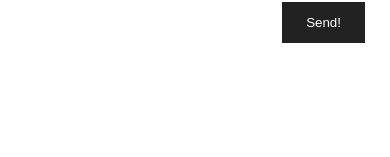
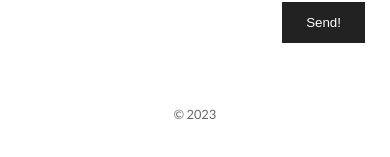
Before and after one commit to brayenid/bryn-web, a Vue app: page /contact in a window 390 px wide. Shown: the part 615-772 px from the top of the page. Built offline with nearby package versions, Linux system fonts and the light colour scheme.

Commit message:
Fix Menu Hamburger, Transition with key, and add credit to all pages

```diff
--- a/package.json
+++ b/package.json
@@ -8,6 +8,7 @@
     "lint": "eslint . --ext .vue,.js,.jsx,.cjs,.mjs --fix --ignore-path .gitignore"
   },
   "dependencies": {
+    "pinia": "^2.0.29",
     "vue": "^3.2.41",
     "vue-router": "^4.1.5"
   },
--- a/src/App.vue
+++ b/src/App.vue
@@ -3,12 +3,16 @@ import { RouterView } from 'vue-router'
 import NavRouter from './components/NavRouter.vue'
 </script>
 <template>
-  <NavRouter />
-  <RouterView v-slot="{ Component }">
-    <transition name="fade" mode="out-in">
-      <component :is="Component"></component>
-    </transition>
-  </RouterView>
+  <div>
+    <NavRouter />
+    <RouterView v-slot="{ Component, route }">
+      <Transition name="fade" mode="out-in">
+        <div :key="route.name">
+          <component :is="Component"></component>
+        </div>
+      </Transition>
+    </RouterView>
+  </div>
 </template>
 <style scoped>
 .fade-enter-from,
@@ -17,6 +21,6 @@ import NavRouter from './components/NavRouter.vue'
 }
 .fade-enter-active,
 .fade-leave-active {
-  transition: opacity 0.2s ease-in-out;
+  transition: opacity 0.4s ease-in-out;
 }
 </style>
--- /dev/null
+++ b/src/components/CreditYear.vue
@@ -0,0 +1,12 @@
+<script setup>
+const thisYear = new Date().getFullYear()
+</script>
+<template>
+  <p>© {{ thisYear }}</p>
+</template>
+<style scoped>
+p {
+  color: #666;
+  font-size: 0.8rem;
+}
+</style>
--- a/src/components/HamburgerButton.vue
+++ b/src/components/HamburgerButton.vue
@@ -1,17 +1,23 @@
 <script setup>
-import { ref } from 'vue'
+import { ref, onMounted } from 'vue'
+import { useHamburgerButton } from '../store/hamburger'
 const props = defineProps({
   menuList: Object
 })
+const hamburgerButtonStoreEl = useHamburgerButton()
 const hamburger = ref()
+const hamburgerCheckbox = ref()
 const hamburgerClick = () => {
   props.menuList.classList.toggle('show')
   hamburger.value.classList.toggle('hamburgerFixed')
 }
+onMounted(() => {
+  hamburgerButtonStoreEl.$patch({ hamburgerEl: hamburgerCheckbox.value })
+})
 </script>
 <template>
   <div class="container" @click="hamburgerClick" ref="hamburger">
-    <input type="checkbox" />
+    <input type="checkbox" ref="hamburgerCheckbox" />
     <span></span>
     <span></span>
     <span></span>
--- a/src/components/NavRouter.vue
+++ b/src/components/NavRouter.vue
@@ -2,12 +2,17 @@
 import { RouterLink } from 'vue-router'
 import HamburgerButton from './HamburgerButton.vue'
 import { ref } from 'vue'
-const menuList = ref(null)
+import { useHamburgerButton } from '../store/hamburger'
+const menuList = ref()
+const hamburgerButton = ref()
+const closeMenu = () => {
+  useHamburgerButton().hamburgerEl.click()
+}
 </script>
 
 <template>
   <nav>
-    <ul ref="menuList">
+    <ul ref="menuList" @click="closeMenu">
       <li>
         <RouterLink to="/">Home</RouterLink>
       </li>
@@ -24,7 +29,7 @@ const menuList = ref(null)
         <RouterLink to="/contact">Contact</RouterLink>
       </li>
     </ul>
-    <HamburgerButton class="hamburger" :menu-list="menuList" />
+    <HamburgerButton class="hamburger" :menu-list="menuList" ref="hamburgerButton" />
   </nav>
 </template>
 
--- a/src/main.js
+++ b/src/main.js
@@ -1,11 +1,13 @@
 import { createApp } from 'vue'
+import { createPinia } from 'pinia'
 import App from './App.vue'
 import router from './router'
 
 import './assets/main.css'
 
 const app = createApp(App)
+const pinia = createPinia()
 
 app.use(router)
-
+app.use(pinia)
 app.mount('#app')
--- /dev/null
+++ b/src/store/hamburger.js
@@ -0,0 +1,9 @@
+import { defineStore } from 'pinia'
+
+export const useHamburgerButton = defineStore('hamburger', {
+  state: () => {
+    return {
+      hamburgerEl: null
+    }
+  }
+})
--- a/src/views/AboutView.vue
+++ b/src/views/AboutView.vue
@@ -1,5 +1,6 @@
 <script setup>
 import IconDownload from '../components/icons/IconDownload.vue'
+import CreditYear from '../components/CreditYear.vue'
 </script>
 <template>
   <div class="container">
@@ -15,6 +16,9 @@ import IconDownload from '../components/icons/IconDownload.vue'
       <img src="@/assets/bryn.webp" alt="bryn" title="bryn" />
     </div>
   </div>
+  <footer>
+    <CreditYear />
+  </footer>
 </template>
 <style scoped>
 .container {
@@ -69,6 +73,10 @@ import IconDownload from '../components/icons/IconDownload.vue'
 .right img {
   width: max-content;
 }
+footer {
+  text-align: center;
+  padding: 2rem;
+}
 
 @media screen and (min-width: 770px) {
   .left h1 {
--- a/src/views/ContactView.vue
+++ b/src/views/ContactView.vue
@@ -1,3 +1,6 @@
+<script setup>
+import CreditYear from '../components/CreditYear.vue'
+</script>
 <template>
   <div class="container">
     <div class="title">
@@ -14,11 +17,14 @@
         </div>
       </form>
     </main>
+    <footer>
+      <CreditYear />
+    </footer>
   </div>
 </template>
 <style scoped>
 .container {
-  margin: 7rem auto;
+  margin: 7rem auto 1rem;
   width: 100%;
   max-width: 800px;
 }
@@ -70,4 +76,9 @@
   border-color: var(--secondaryColor);
   color: inherit;
 }
+footer {
+  text-align: center;
+  margin-top: 2rem;
+  padding: 2rem;
+}
 </style>
--- a/src/views/HomeView.vue
+++ b/src/views/HomeView.vue
@@ -2,7 +2,7 @@
 import IconGithub from '../components/icons/IconGithub.vue'
 import IconLinkedin from '../components/icons/IconLinkedin.vue'
 import IconSpotify from '../components/icons/IconSpotify.vue'
-const thisYear = new Date().getFullYear()
+import CreditYear from '../components/CreditYear.vue'
 </script>
 <template>
   <div class="container">
@@ -22,7 +22,7 @@ const thisYear = new Date().getFullYear()
       </ul>
     </main>
     <div class="credit">
-      <p>© {{ thisYear }}</p>
+      <CreditYear />
     </div>
   </div>
 </template>
@@ -59,8 +59,6 @@ p.desc {
 .credit {
   position: absolute;
   bottom: 2rem;
-  color: #666;
-  font-size: 0.8rem;
 }
 @media screen and (min-width: 770px) {
   h1 {
--- a/src/views/ProjectsView.vue
+++ b/src/views/ProjectsView.vue
@@ -1,5 +1,6 @@
 <script setup>
 import datas from '../Data.json'
+import CreditYear from '../components/CreditYear.vue'
 const { projects } = datas
 </script>
 <template>
@@ -26,11 +27,14 @@ const { projects } = datas
         </div>
       </div>
     </main>
+    <footer>
+      <CreditYear />
+    </footer>
   </div>
 </template>
 <style scoped>
 .container {
-  margin: 7rem auto;
+  margin: 7rem auto 1rem;
   width: 100%;
   max-width: 850px;
 }
@@ -96,4 +100,9 @@ main {
   display: inline;
   font-size: 0.8rem;
 }
+footer {
+  text-align: center;
+  margin-top: 2rem;
+  padding: 2rem;
+}
 </style>
```
Also changed, not shown: 1 other file (tests, documents, lock files or other folders).
